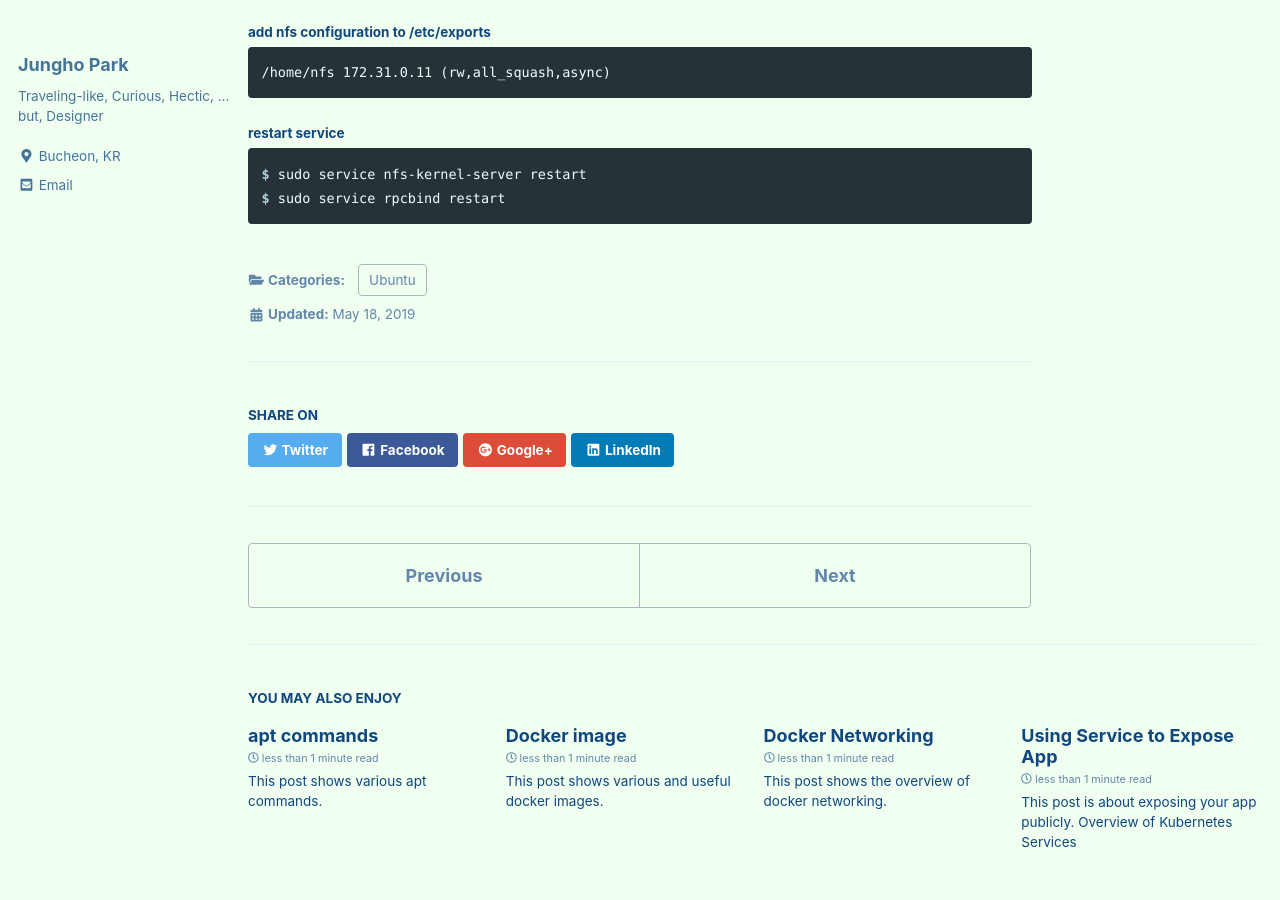
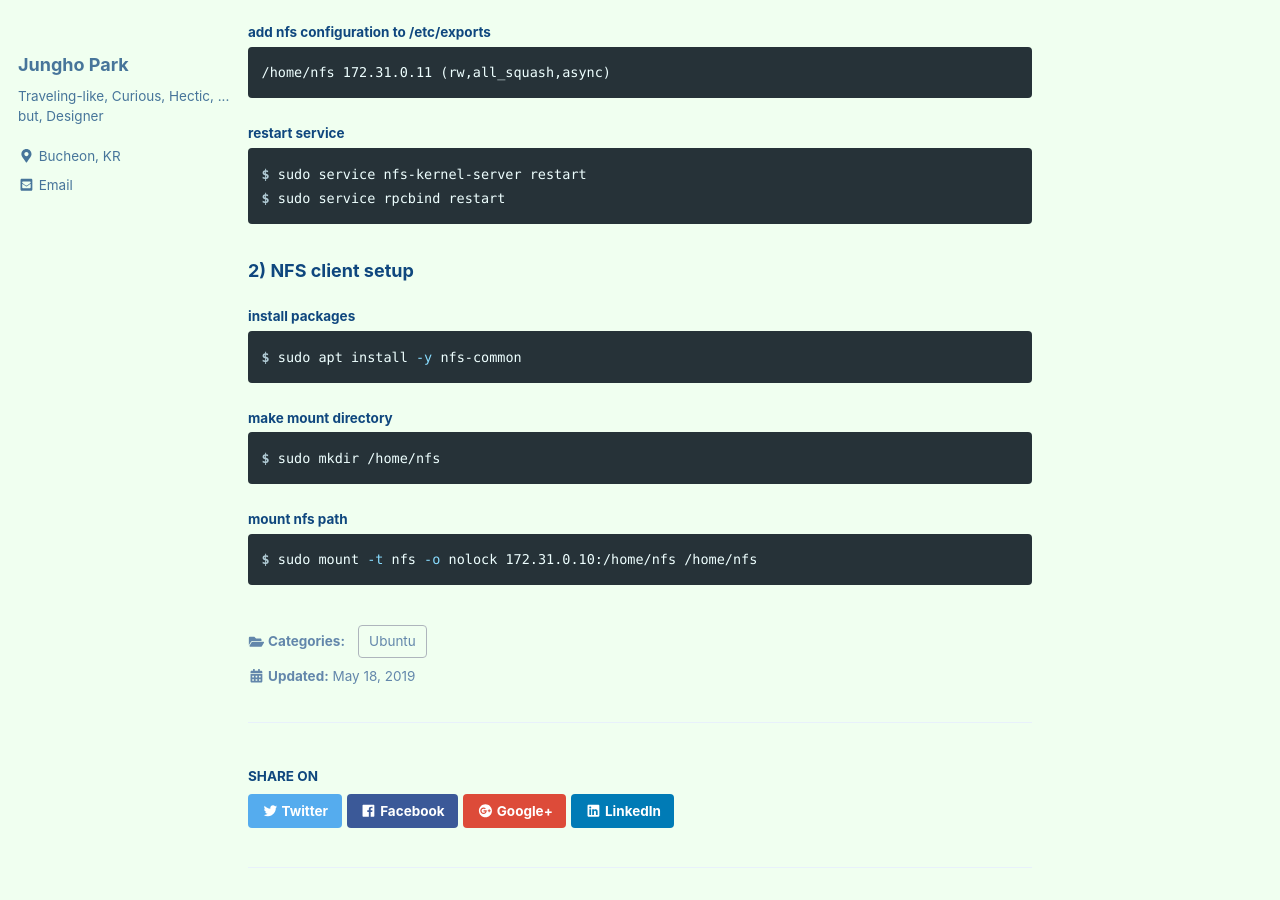
Before and after one commit to unipark00/tekrepo, a Jekyll site: the page built from _posts/2019-05-18-nfs-setup.md, in a window 1280 px wide and 900 px high, scrolled down 503 px. Built offline with Jekyll 4.4.1, drawn with Linux system fonts in a browser that asks for light colours; cached includes are drawn as plain includes.

Commit message:
Update 2019-05-18-nfs-setup.md

````diff
--- a/_posts/2019-05-18-nfs-setup.md
+++ b/_posts/2019-05-18-nfs-setup.md
@@ -29,3 +29,16 @@ $ sudo chmod 777 /home/nfs
 $ sudo service nfs-kernel-server restart
 $ sudo service rpcbind restart
 ```
+### 2) NFS client setup
+#### install packages
+```console
+$ sudo apt install -y nfs-common
+```
+#### make mount directory
+```console
+$ sudo mkdir /home/nfs
+```
+#### mount nfs path
+```console
+$ sudo mount -t nfs -o nolock 172.31.0.10:/home/nfs /home/nfs
+```
````
